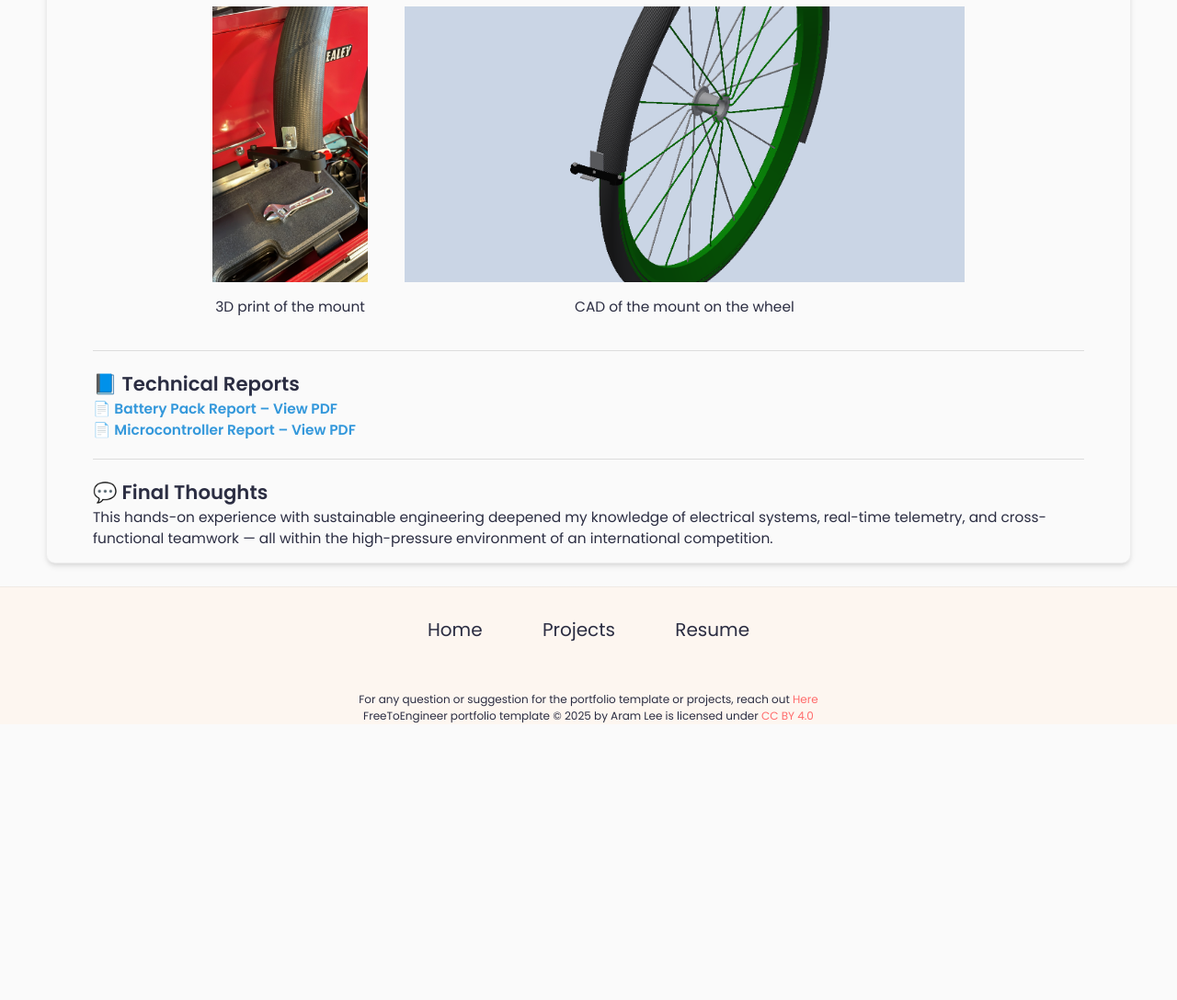
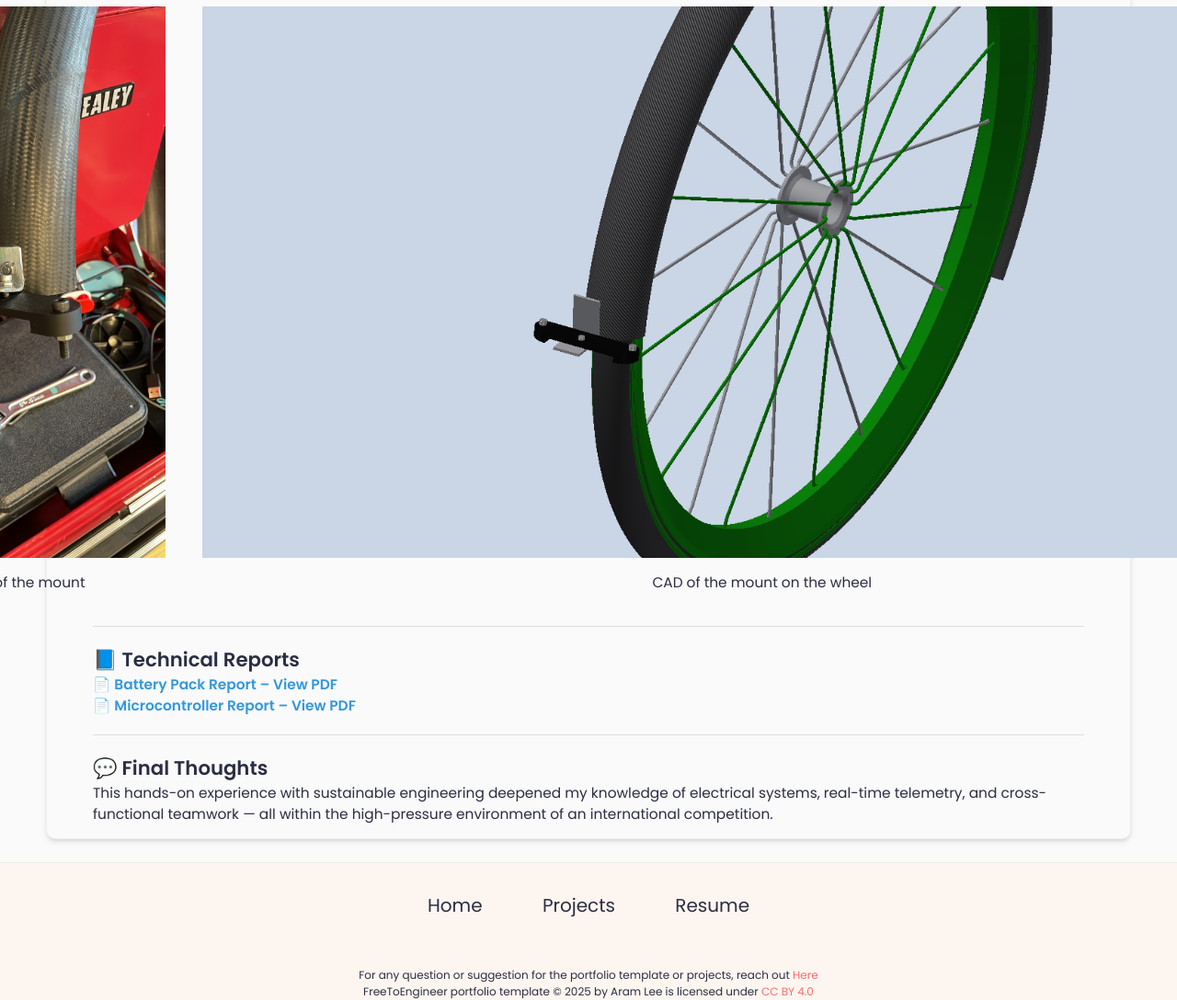
Before and after one commit to elliotroutier/elliot_portfolio, a Jekyll site: the page built from _projects/GBR/index.md, in a window 1280 px wide. Shown: the part 1899-2987 px from the top of the page at 92% size. Built offline with Jekyll 4.4.1, drawn with Linux system fonts in a browser that asks for light colours; before the commit the page ends 2687 px from its top, so only the background shows below that.

Commit message:
Update index.md

```diff
--- a/_projects/GBR/index.md
+++ b/_projects/GBR/index.md
@@ -42,11 +42,11 @@ As a Powertrain Engineer for Green Bath Racing, I helped design and optimise sys
 <iframe src="/assets/documents/mudgard_mounting2-1.pdf" width="100%" height="600"></iframe>
 <div style="display: flex; justify-content: center; gap: 40px; align-items: flex-start;">
   <div style="text-align: center;">
-    <img src="/assets/documents/3D_print.jpg" style="height: 300px; object-fit: cover;" alt="3D print of the mount">
+    <img src="/assets/documents/3D_print.jpg" style="height: 600px; object-fit: cover;" alt="3D print of the mount">
     <p style="margin-top: 8px;">3D print of the mount</p>
   </div>
   <div style="text-align: center;">
-    <img src="/assets/documents/wheel_assembly.png" style="height: 300px; object-fit: cover;" alt="CAD of the mount on the wheel">
+    <img src="/assets/documents/wheel_assembly.png" style="height: 600px; object-fit: cover;" alt="CAD of the mount on the wheel">
     <p style="margin-top: 8px;">CAD of the mount on the wheel</p>
   </div>
 </div>
```
